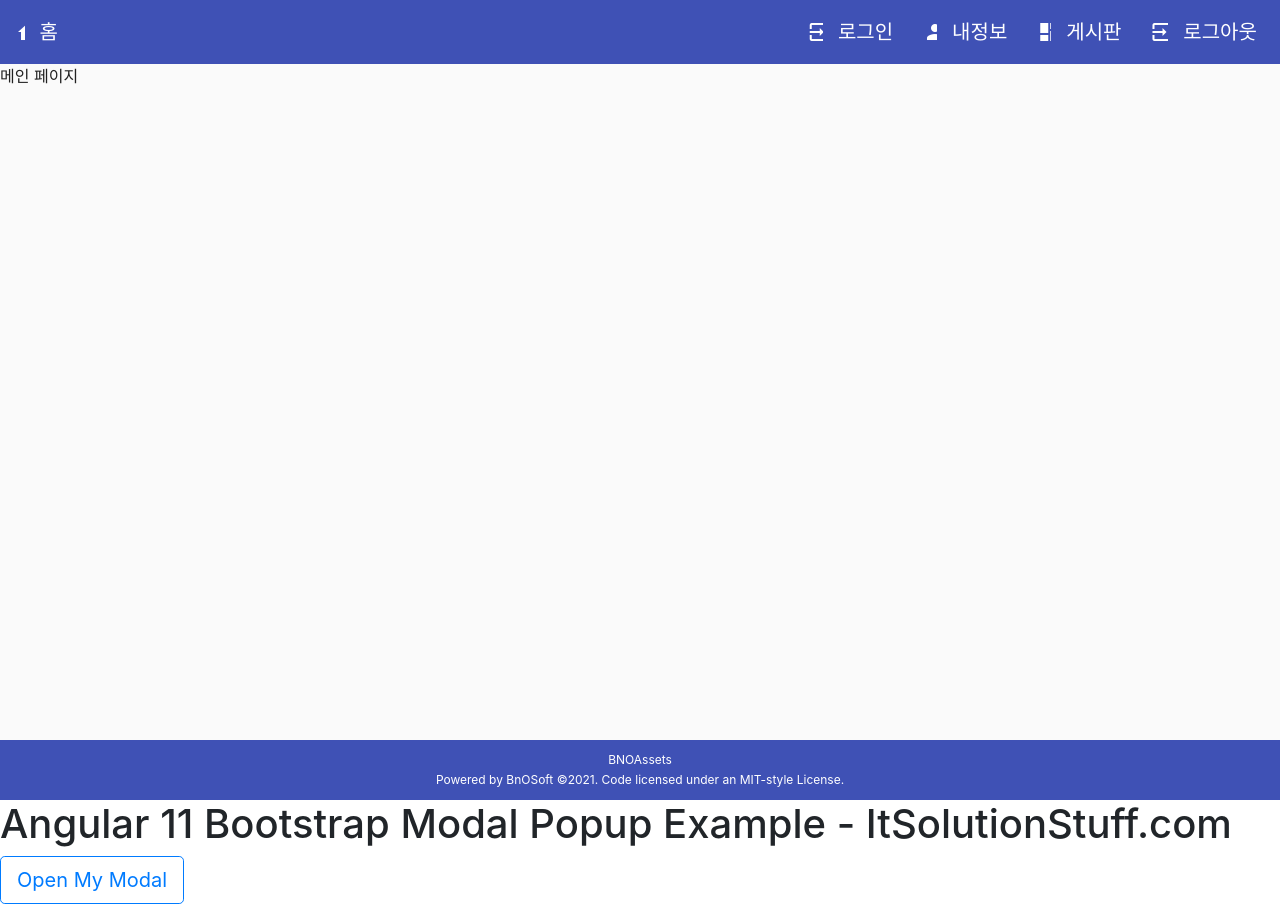
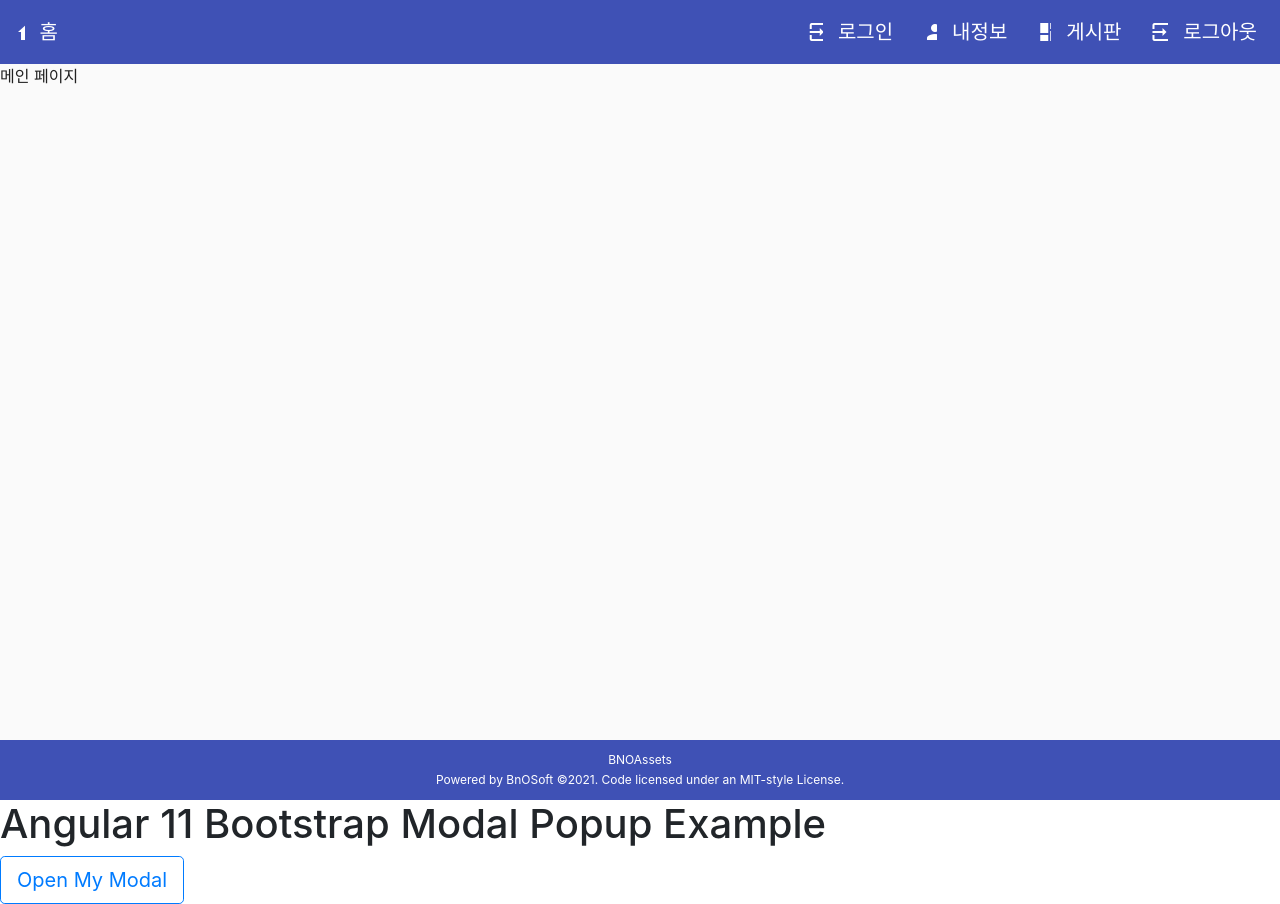
Before and after one commit to bitrate256/AssetsMng, an Angular app: page / in a window 1280 px wide. Built offline with nearby package versions, Linux system fonts and the light colour scheme.

Commit message:
initial commit

```diff
--- a/src/app/app.component.html
+++ b/src/app/app.component.html
@@ -82,7 +82,7 @@
   </footer>
 </div>
 
-<h1>Angular 11 Bootstrap Modal Popup Example - ItSolutionStuff.com </h1>
+<h1>Angular 11 Bootstrap Modal Popup Example</h1>
 
 <button class="btn btn-lg btn-outline-primary" (click)="open(mymodal)">Open My Modal</button>
 
```
